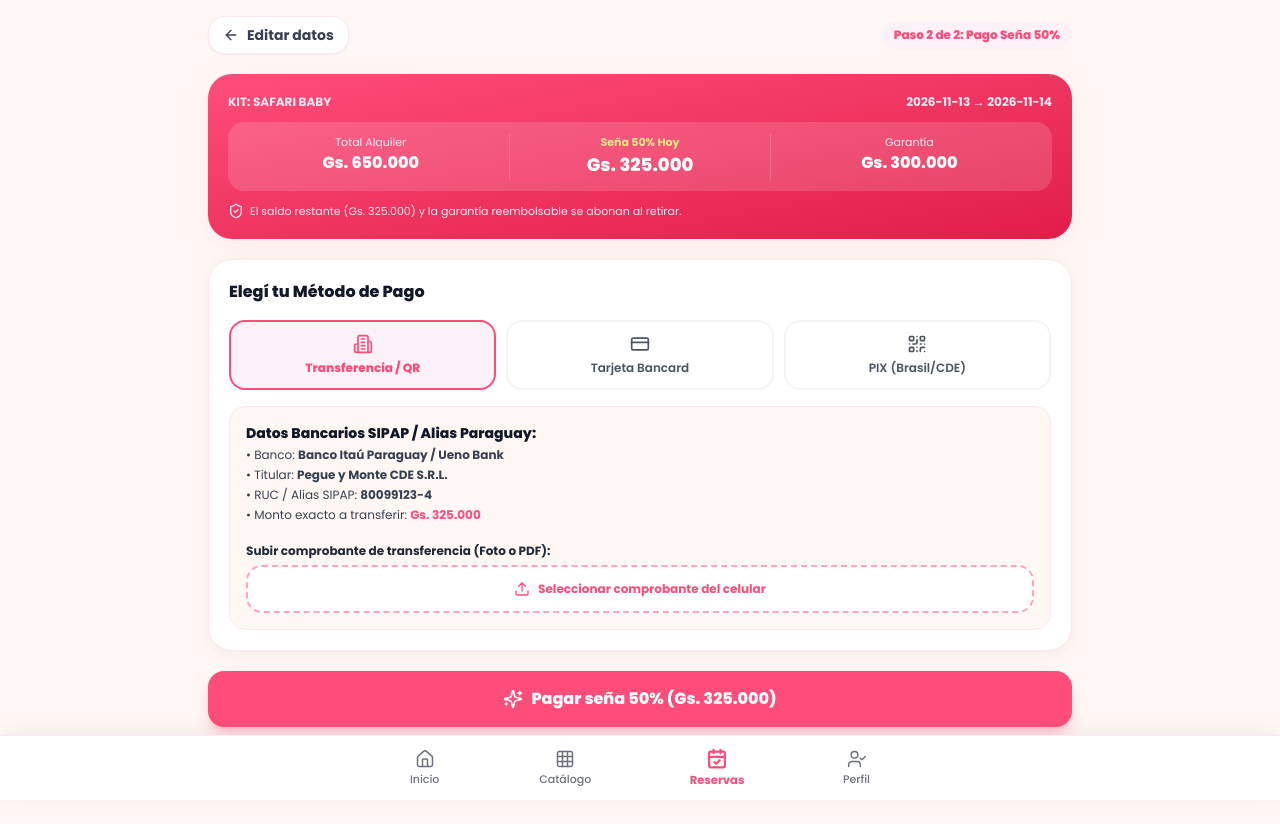
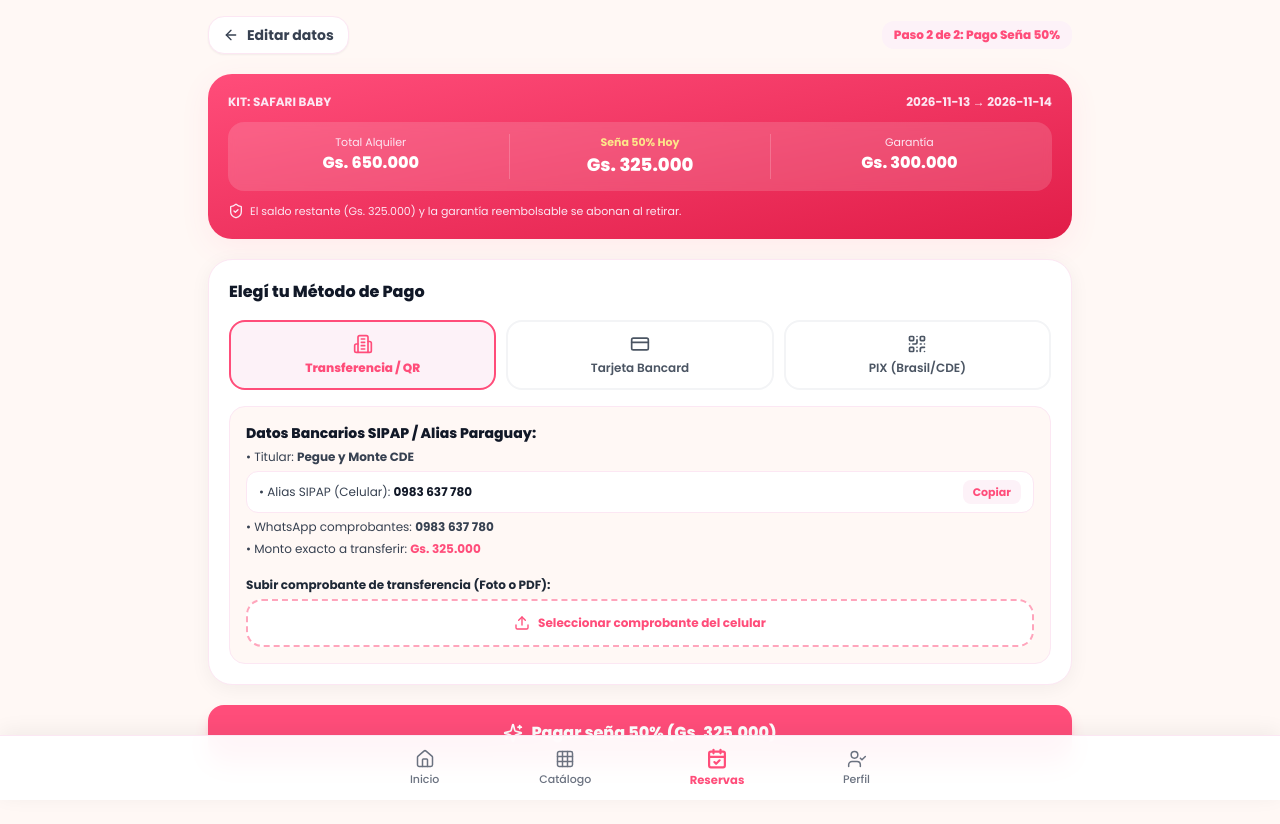
Before and after one commit to OscarSam7/Prontu, a Next.js app: page /pago in a window 1280 px wide. Shown: the top 824 px of the page. Built offline with nearby package versions, Linux system fonts and the light colour scheme; no server answers; the database is empty.

Commit message:
Actualizar WhatsApp y Alias SIPAP real (0983 637 780)

```diff
--- a/app/pago/page.tsx
+++ b/app/pago/page.tsx
@@ -110,7 +110,7 @@ export default function PagoPage() {
       `🔒 *Garantía Reembolsable:* ${formatGuaranies(reservaConfirmada.garantia)}`,
     ].join('\n');
 
-    const url = `https://wa.me/595983000000?text=${encodeURIComponent(mensaje)}`;
+    const url = `https://wa.me/595983637780?text=${encodeURIComponent(mensaje)}`;
     window.open(url, '_blank');
   };
 
@@ -345,13 +345,24 @@ export default function PagoPage() {
         {/* Detalle según el método elegido */}
         {metodo === 'transferencia' && (
           <div className="p-4 rounded-2xl bg-brand-bg border border-pink-100 space-y-3">
-            <div className="text-xs space-y-1 text-gray-700">
+            <div className="text-xs space-y-1.5 text-gray-700">
               <p className="font-extrabold text-gray-900 text-sm">
                 Datos Bancarios SIPAP / Alias Paraguay:
               </p>
-              <p>• Banco: <strong>Banco Itaú Paraguay / Ueno Bank</strong></p>
-              <p>• Titular: <strong>Pegue y Monte CDE S.R.L.</strong></p>
-              <p>• RUC / Alias SIPAP: <strong>80099123-4</strong></p>
+              <p>• Titular: <strong>Pegue y Monte CDE</strong></p>
+              <div className="flex items-center justify-between gap-2 bg-white px-3 py-2 rounded-xl border border-pink-100">
+                <span>
+                  • Alias SIPAP (Celular): <strong className="text-gray-900">0983 637 780</strong>
+                </span>
+                <button
+                  type="button"
+                  onClick={() => navigator.clipboard?.writeText('0983637780')}
+                  className="px-2.5 py-1 rounded-lg bg-pink-50 text-brand-pink font-bold text-[11px] hover:bg-brand-pink hover:text-white transition"
+                >
+                  Copiar
+                </button>
+              </div>
+              <p>• WhatsApp comprobantes: <strong>0983 637 780</strong></p>
               <p>• Monto exacto a transferir: <strong className="text-brand-pink">{formatGuaranies(sena50)}</strong></p>
             </div>
 
```
